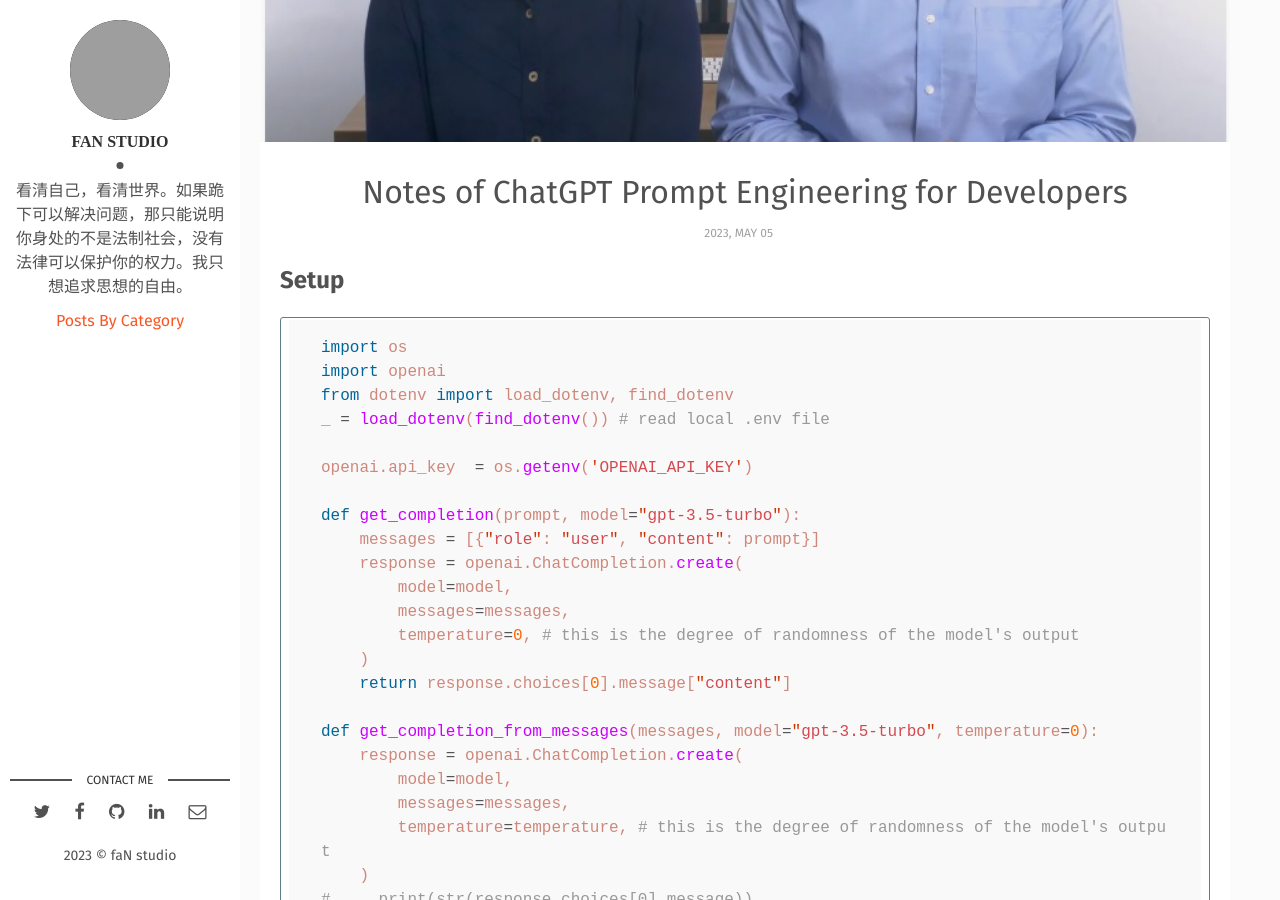
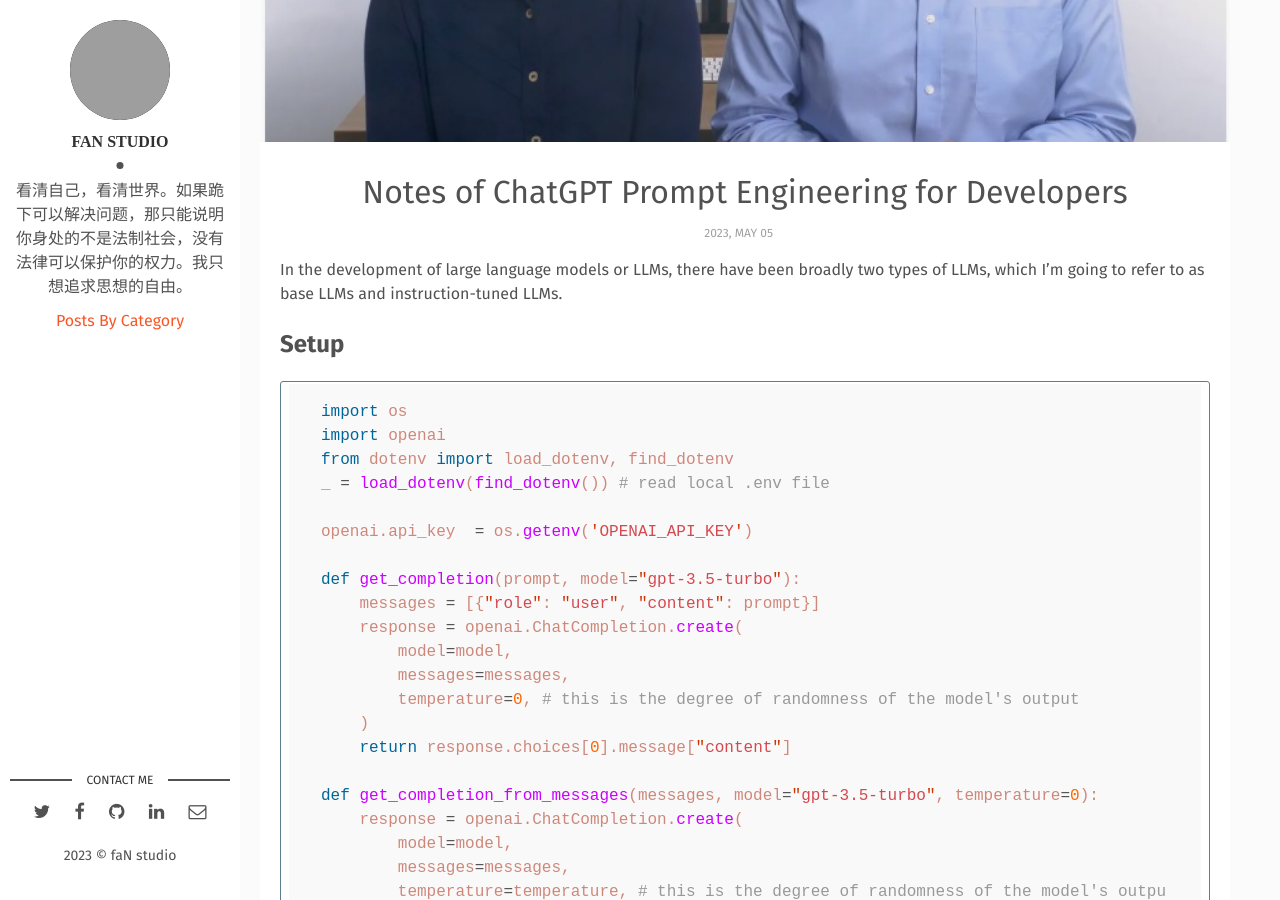
Before and after one commit to wowfrank/wowfrank.github.io, a Jekyll site: the page built from _posts/2023-05-06-notes-of-chatgpt-prompt-engineering-for-developers.md, in a window 1280 px wide and 900 px high, scrolled down 378 px. Built offline with Jekyll 4.4.1, drawn with Linux system fonts in a browser that asks for light colours; grey boxes are pictures that could not be loaded.

Commit message:
Update 2023-05-06-notes-of-chatgpt-prompt-engineering-for-developers.md

```diff
--- a/_posts/2023-05-06-notes-of-chatgpt-prompt-engineering-for-developers.md
+++ b/_posts/2023-05-06-notes-of-chatgpt-prompt-engineering-for-developers.md
@@ -8,6 +8,8 @@ fig-caption: "" # Add figcaption (optional)
 tags: ['ChatGPT', 'Prompt', 'AI']
 categories: ['ChatGPT', 'AI']
 ---
+
+In the development of large language models or LLMs, there have been broadly two types of LLMs, which I'm going to refer to as base LLMs and instruction-tuned LLMs. <!--more-->
 
 ## Setup
 
```
